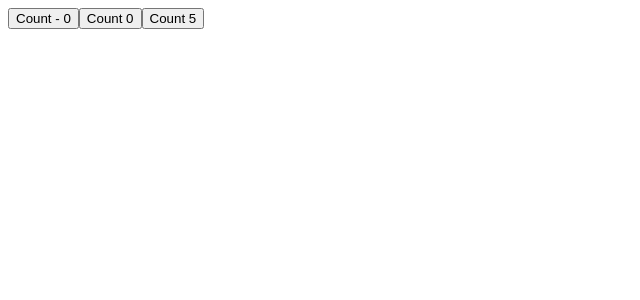
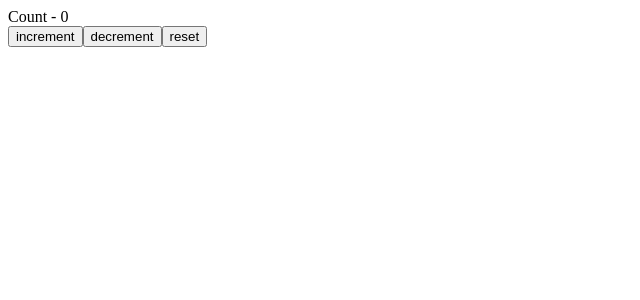
Before and after one commit to givek/react-render, a React (Vite) app: page / in a window 1280 px wide. Shown: the top 300 px of the page, without its empty margins (0-640 px from the left). Built offline with nearby package versions, Linux system fonts and the light colour scheme.

Commit message:
useReducer

```diff
--- a/src/App.tsx
+++ b/src/App.tsx
@@ -1,9 +1,11 @@
+import UseReducer from "./components/UseReducer/UseReducer";
 import UseState from "./components/UseState/UseState";
 
 function App() {
   return (
     <div className="App">
-      <UseState />
+      {/* <UseState /> */}
+      <UseReducer />
     </div>
   );
 }
--- /dev/null
+++ b/src/components/UseReducer/UseReducer.tsx
@@ -0,0 +1,40 @@
+import React from "react";
+
+const initialState = 0;
+
+function reducer(state: number, action: string): number {
+  switch (action) {
+    case "increment":
+      return state + 1;
+
+    case "decrement":
+      return state - 1;
+
+    case "reset":
+      return initialState;
+
+    default:
+      return state;
+  }
+}
+
+function UseReducer() {
+  const [count, dispatch] = React.useReducer(reducer, initialState);
+
+  // From React 18 onwards, useState and useReducer handle re-renders differently.
+
+  // In case of useReducer, it will re-render everytime, irrespective to the value to prev and curr state.
+
+  console.log("UseReducer Render");
+
+  return (
+    <div>
+      <div> Count - {count}</div>
+      <button onClick={() => dispatch("increment")}>increment</button>
+      <button onClick={() => dispatch("decrement")}>decrement</button>
+      <button onClick={() => dispatch("reset")}>reset</button>
+    </div>
+  );
+}
+
+export default UseReducer;
```
